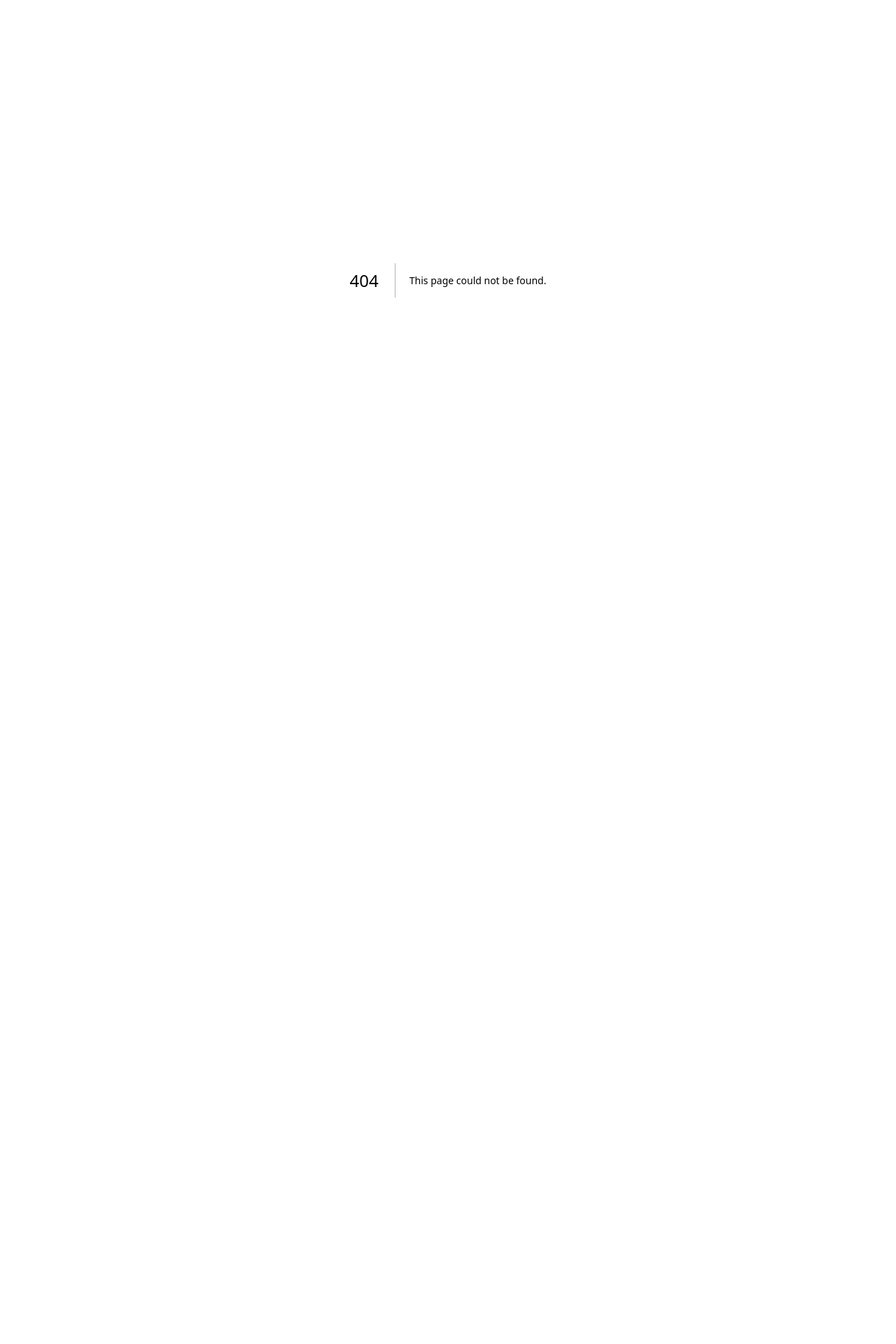
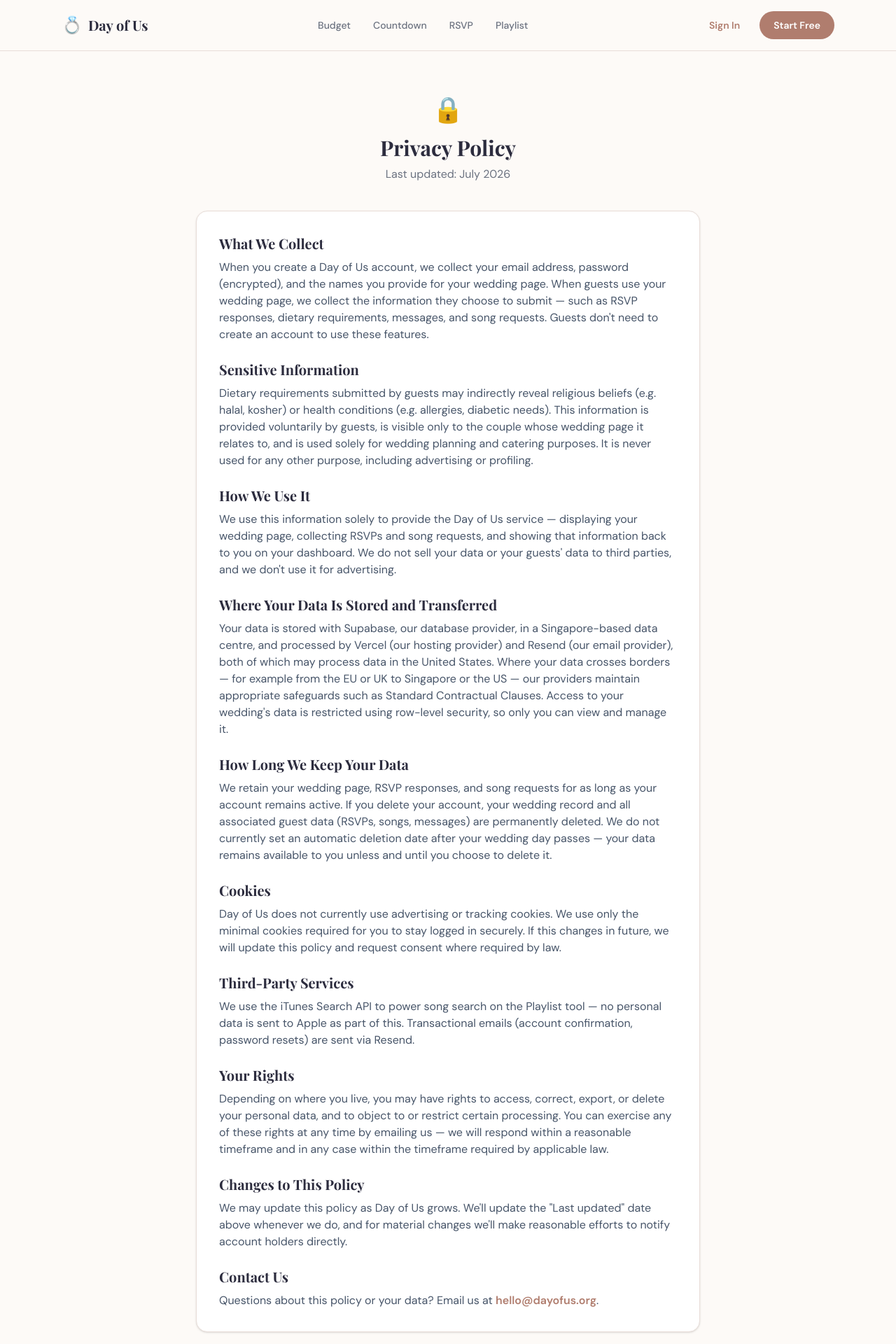
Before and after one commit to DayofUs/DayofUs, a Next.js app: page /privacy in a window 1280 px wide. Before the commit this address had no page. Shown: the top 1920 px of the page at 70% size. Before the commit the page ends 800 px from the top, so only its background shows below. Built offline with nearby package versions, Linux system fonts and the light colour scheme; no server answers; a web font is replaced by a local one.

Commit message:
Create page.tsx

```diff
--- /dev/null
+++ b/app/privacy/page.tsx
@@ -0,0 +1,91 @@
+import Header from '@/components/Header';
+import Footer from '@/components/Footer';
+
+export default function PrivacyPage() {
+  return (
+    <>
+      <Header />
+      <main className="max-w-3xl mx-auto px-6 py-16">
+        <div className="text-center mb-10">
+          <div className="text-4xl mb-4">🔒</div>
+          <h1 className="font-serif text-3xl font-bold mb-2" style={{color:'#2C2C3E'}}>Privacy Policy</h1>
+          <p style={{color:'#6B7280'}}>Last updated: July 2026</p>
+        </div>
+
+        <div className="bg-white rounded-2xl shadow-sm p-8 space-y-6" style={{border:'1px solid #E8DDD8'}}>
+          <section>
+            <h2 className="font-serif text-xl font-bold mb-2" style={{color:'#2C2C3E'}}>What We Collect</h2>
+            <p style={{color:'#475569'}}>
+              When you create a Day of Us account, we collect your email address, password (encrypted), and the names you provide for your wedding page. When guests use your wedding page, we collect the information they choose to submit — such as RSVP responses, dietary requirements, messages, and song requests. Guests don't need to create an account to use these features.
+            </p>
+          </section>
+
+          <section>
+            <h2 className="font-serif text-xl font-bold mb-2" style={{color:'#2C2C3E'}}>Sensitive Information</h2>
+            <p style={{color:'#475569'}}>
+              Dietary requirements submitted by guests may indirectly reveal religious beliefs (e.g. halal, kosher) or health conditions (e.g. allergies, diabetic needs). This information is provided voluntarily by guests, is visible only to the couple whose wedding page it relates to, and is used solely for wedding planning and catering purposes. It is never used for any other purpose, including advertising or profiling.
+            </p>
+          </section>
+
+          <section>
+            <h2 className="font-serif text-xl font-bold mb-2" style={{color:'#2C2C3E'}}>How We Use It</h2>
+            <p style={{color:'#475569'}}>
+              We use this information solely to provide the Day of Us service — displaying your wedding page, collecting RSVPs and song requests, and showing that information back to you on your dashboard. We do not sell your data or your guests' data to third parties, and we don't use it for advertising.
+            </p>
+          </section>
+
+          <section>
+            <h2 className="font-serif text-xl font-bold mb-2" style={{color:'#2C2C3E'}}>Where Your Data Is Stored and Transferred</h2>
+            <p style={{color:'#475569'}}>
+              Your data is stored with Supabase, our database provider, in a Singapore-based data centre, and processed by Vercel (our hosting provider) and Resend (our email provider), both of which may process data in the United States. Where your data crosses borders — for example from the EU or UK to Singapore or the US — our providers maintain appropriate safeguards such as Standard Contractual Clauses. Access to your wedding's data is restricted using row-level security, so only you can view and manage it.
+            </p>
+          </section>
+
+          <section>
+            <h2 className="font-serif text-xl font-bold mb-2" style={{color:'#2C2C3E'}}>How Long We Keep Your Data</h2>
+            <p style={{color:'#475569'}}>
+              We retain your wedding page, RSVP responses, and song requests for as long as your account remains active. If you delete your account, your wedding record and all associated guest data (RSVPs, songs, messages) are permanently deleted. We do not currently set an automatic deletion date after your wedding day passes — your data remains available to you unless and until you choose to delete it.
+            </p>
+          </section>
+
+          <section>
+            <h2 className="font-serif text-xl font-bold mb-2" style={{color:'#2C2C3E'}}>Cookies</h2>
+            <p style={{color:'#475569'}}>
+              Day of Us does not currently use advertising or tracking cookies. We use only the minimal cookies required for you to stay logged in securely. If this changes in future, we will update this policy and request consent where required by law.
+            </p>
+          </section>
+
+          <section>
+            <h2 className="font-serif text-xl font-bold mb-2" style={{color:'#2C2C3E'}}>Third-Party Services</h2>
+            <p style={{color:'#475569'}}>
+              We use the iTunes Search API to power song search on the Playlist tool — no personal data is sent to Apple as part of this. Transactional emails (account confirmation, password resets) are sent via Resend.
+            </p>
+          </section>
+
+          <section>
+            <h2 className="font-serif text-xl font-bold mb-2" style={{color:'#2C2C3E'}}>Your Rights</h2>
+            <p style={{color:'#475569'}}>
+              Depending on where you live, you may have rights to access, correct, export, or delete your personal data, and to object to or restrict certain processing. You can exercise any of these rights at any time by emailing us — we will respond within a reasonable timeframe and in any case within the timeframe required by applicable law.
+            </p>
+          </section>
+
+          <section>
+            <h2 className="font-serif text-xl font-bold mb-2" style={{color:'#2C2C3E'}}>Changes to This Policy</h2>
+            <p style={{color:'#475569'}}>
+              We may update this policy as Day of Us grows. We'll update the "Last updated" date above whenever we do, and for material changes we'll make reasonable efforts to notify account holders directly.
+            </p>
+          </section>
+
+          <section>
+            <h2 className="font-serif text-xl font-bold mb-2" style={{color:'#2C2C3E'}}>Contact Us</h2>
+            <p style={{color:'#475569'}}>
+              Questions about this policy or your data? Email us at{' '}
+              <a href="mailto:hello@dayofus.org" style={{color:'#B07D6E', fontWeight:600}}>hello@dayofus.org</a>.
+            </p>
+          </section>
+        </div>
+      </main>
+      <Footer />
+    </>
+  );
+}
```
